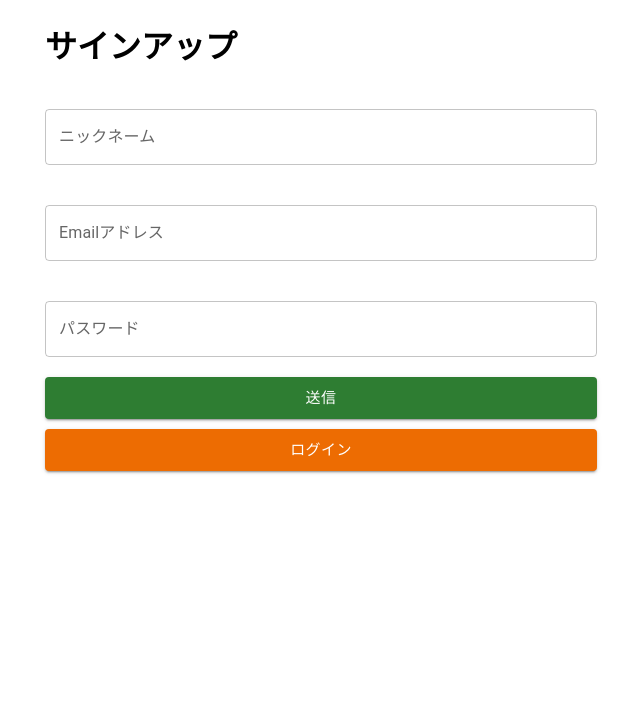
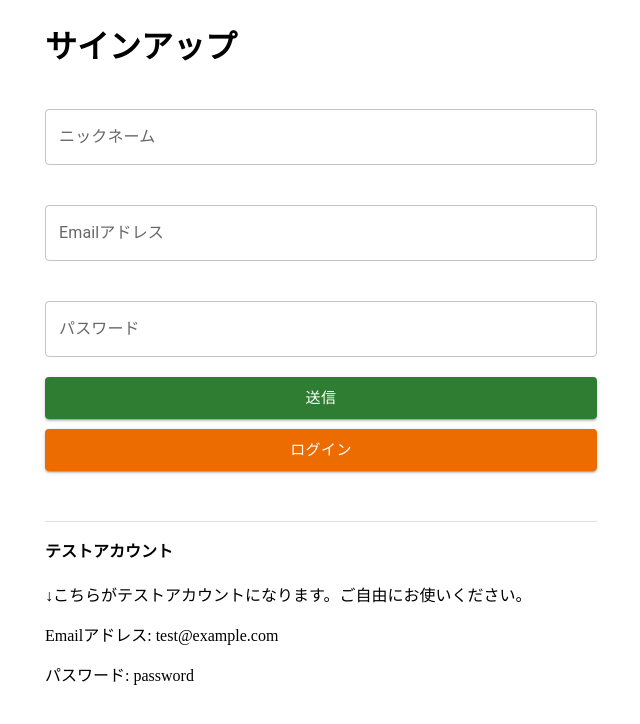
Before and after one commit to yohei222/en_vocabulary_learning, a React (Create React App) app in the folder frontend/: page /sign_up in a window 1280 px wide. Shown: the top 724 px of the page, without its empty margins (319-959 px from the left). Built offline with nearby package versions, Linux system fonts and the light colour scheme; what axios-case-converter would draw is missing.

Commit message:
added PublicTestAccount component

```diff
--- /dev/null
+++ b/frontend/src/components/auth/PublicTestAccount.tsx
@@ -0,0 +1,30 @@
+import { createStyles, makeStyles } from '@material-ui/core/styles';
+import Divider from '@mui/material/Divider';
+
+const useStyles = makeStyles(() =>
+  createStyles({
+    root: {
+      marginTop: '50px',
+    },
+    bold: {
+      fontWeight: 'bold',
+      marginBottom: '20px'
+    }
+  })
+);
+
+const PublicTestAccount = () => {
+  const classes = useStyles();
+
+  return (
+    <div className={classes.root}>
+      <Divider />
+      <p className={classes.bold}>テストアカウント</p>
+      <span>↓こちらがテストアカウントになります。ご自由にお使いください。</span>
+      <p>Emailアドレス: test@example.com</p>
+      <p>パスワード: password</p>
+    </div>
+  )
+}
+
+export default PublicTestAccount;
--- a/frontend/src/components/auth/SignIn.tsx
+++ b/frontend/src/components/auth/SignIn.tsx
@@ -13,6 +13,7 @@ import 'react-toastify/dist/ReactToastify.css';
 import { SignInParams } from "type";
 import setCookies from "utilities/cookies/setCookies";
 import * as yup from "yup";
+import PublicTestAccount from './PublicTestAccount';
 
 const useStyles = makeStyles(() =>
   createStyles({
@@ -123,6 +124,8 @@ const SignIn = (): JSX.Element => {
         onClick={() => navigate('/sign_up')}>
         {jaTranslate('actions.signUp')}
       </Button>
+
+      <PublicTestAccount />
     </Container >
   )
 };
--- a/frontend/src/components/auth/SignUp.tsx
+++ b/frontend/src/components/auth/SignUp.tsx
@@ -12,6 +12,7 @@ import { SignUpParams } from "type";
 import * as yup from "yup";
 import setCookies from "utilities/cookies/setCookies";
 import { toast } from 'react-toastify';
+import PublicTestAccount from './PublicTestAccount';
 
 const useStyles = makeStyles((theme: Theme) =>
   createStyles({
@@ -139,6 +140,8 @@ const SignUp = (): JSX.Element => {
         onClick={() => navigate('/sign_in')}>
         {jaTranslate('actions.signIn')}
       </Button>
+
+      <PublicTestAccount />
     </Container>
   )
 }
```
